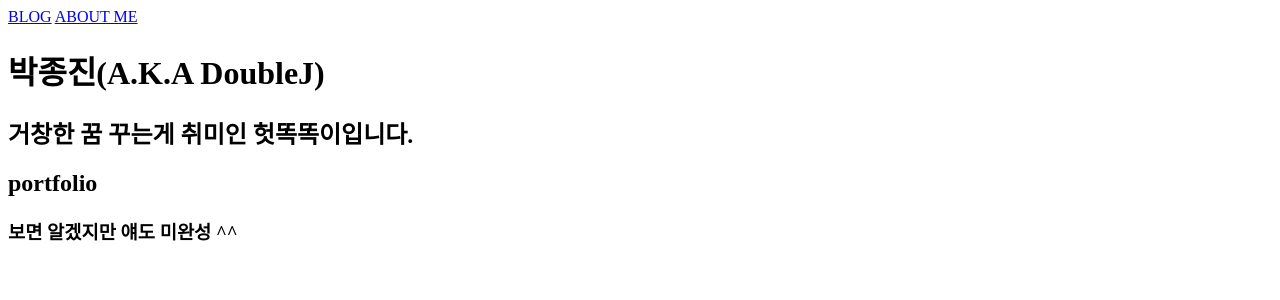
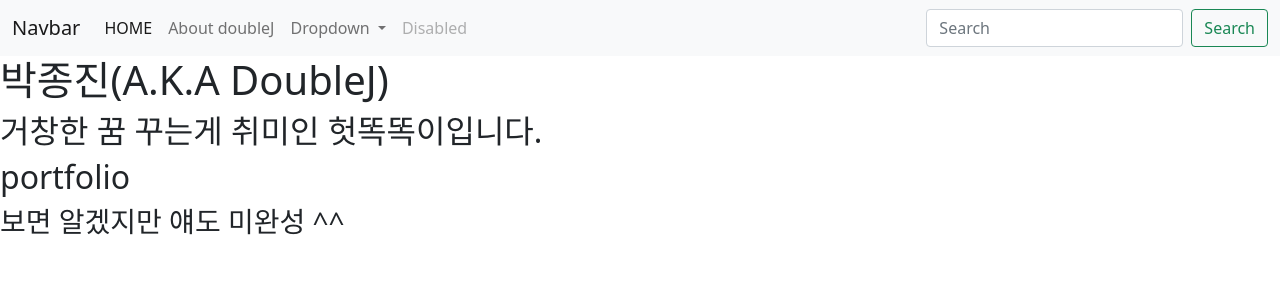
Before and after one commit to doubleJPARK/intro, a Django app: page /about_me/ in a window 1280 px wide. Shown: the top 300 px of the page. Run offline with Django 3.2, Linux system fonts and the light colour scheme; some libraries are stand-ins or nearby versions.

Commit message:
stylesheet error

```diff
--- a/doubleJPARK/blog/templates/blog/post_list.html
+++ b/doubleJPARK/blog/templates/blog/post_list.html
@@ -1,8 +1,10 @@
 <!Doctype html>
+{% load static %}
 <html lang="ko">
 <head>
     <meta charset="UTF-8">
     <title>doubleJ</title>
+    <link rel="stylesheet" href="{% static '/bootstrap/bootstrap.min.css' %}">
 </head>
 <body>
     <h1>
--- a/doubleJPARK/single_pages/templates/single_pages/about_me.html
+++ b/doubleJPARK/single_pages/templates/single_pages/about_me.html
@@ -1,14 +1,49 @@
 <!DOCTYPE html>
+{% load static %}
 <html lang="ko">
 <head>
     <meta charset="UTF-8">
     <title>About doubleJ</title>
+    <link rel="stylesheet" href="{% static 'bootstrap/bootstrap.min.css' %}" media="screen">
 </head>
 <body>
-    <nav>
-        <a href="/blog">BLOG</a>
-        <a href="/about_me">ABOUT ME</a>
-    </nav>
+<nav class="navbar navbar-expand-lg navbar-light bg-light">
+  <div class="container-fluid">
+    <a class="navbar-brand" href="#">Navbar</a>
+    <button class="navbar-toggler" type="button" data-bs-toggle="collapse" data-bs-target="#navbarSupportedContent" aria-controls="navbarSupportedContent" aria-expanded="false" aria-label="Toggle navigation">
+      <span class="navbar-toggler-icon"></span>
+    </button>
+    <div class="collapse navbar-collapse" id="navbarSupportedContent">
+      <ul class="navbar-nav me-auto mb-2 mb-lg-0">
+        <li class="nav-item">
+          <a class="nav-link active" aria-current="page" href="">HOME</a>
+        </li>
+        <li class="nav-item">
+          <a class="nav-link" href="./about_me.html">About doubleJ</a>
+        </li>
+        <li class="nav-item dropdown">
+          <a class="nav-link dropdown-toggle" href="#" id="navbarDropdown" role="button" data-bs-toggle="dropdown" aria-expanded="false">
+            Dropdown
+          </a>
+          <ul class="dropdown-menu" aria-labelledby="navbarDropdown">
+            <li><a class="dropdown-item" href="#">Action</a></li>
+            <li><a class="dropdown-item" href="#">Another action</a></li>
+            <li><hr class="dropdown-divider"></li>
+            <li><a class="dropdown-item" href="#">Something else here</a></li>
+          </ul>
+        </li>
+        <li class="nav-item">
+          <a class="nav-link disabled" href="#" tabindex="-1" aria-disabled="true">Disabled</a>
+        </li>
+      </ul>
+      <form class="d-flex">
+        <input class="form-control me-2" type="search" placeholder="Search" aria-label="Search">
+        <button class="btn btn-outline-success" type="submit">Search</button>
+      </form>
+    </div>
+  </div>
+</nav>
+
 
 <h1>박종진(A.K.A DoubleJ)</h1>
 <h2>거창한 꿈 꾸는게 취미인 헛똑똑이입니다.</h2>
```
Also changed, not shown: doubleJPARK/single_pages/templates/single_pages/landing.html (+33 -4 lines), doubleJPARK/blog/static/bootstrap/bootstrap.min.css (renamed from doubleJPARK/blog/templates/blog/asset/bootstrap.min.css), doubleJPARK/single_pages/static/bootstrap/bootstrap.min.css (renamed from doubleJPARK/single_pages/templates/single_pages/asset/bootstrap.min.css), 2 other files.
